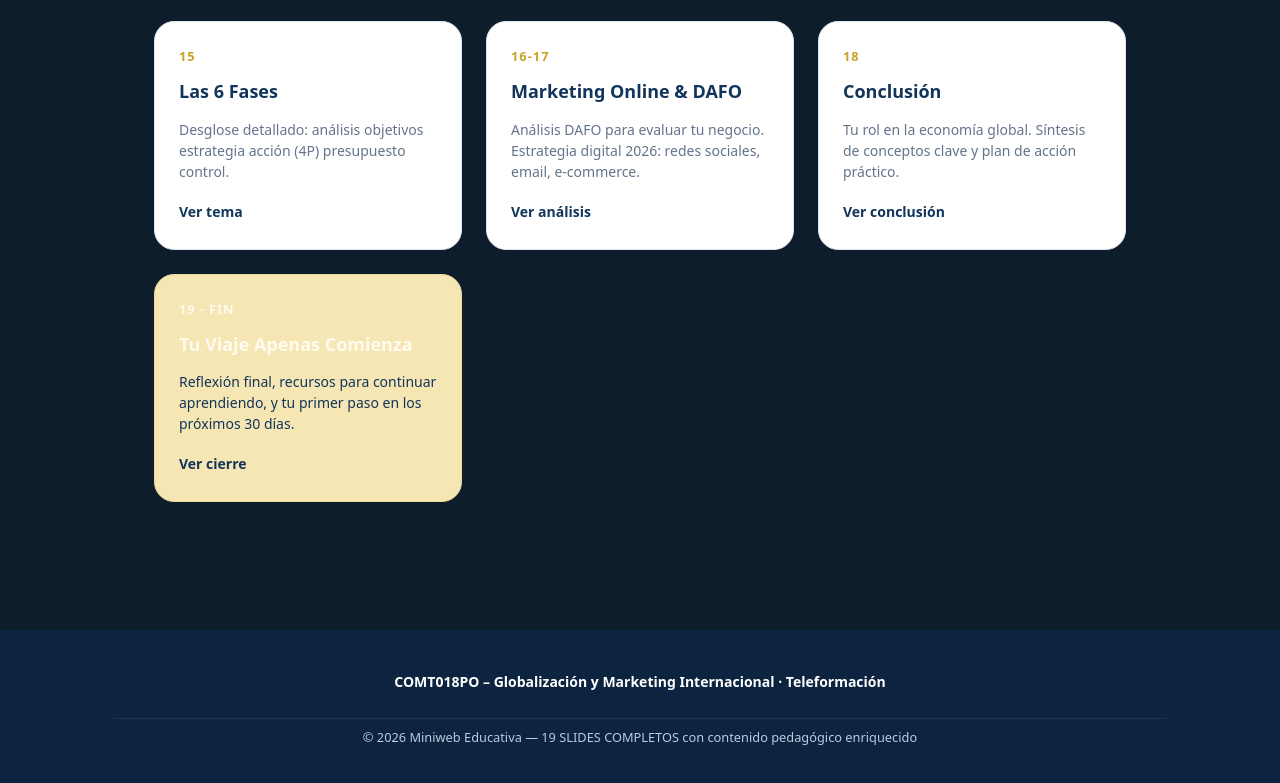
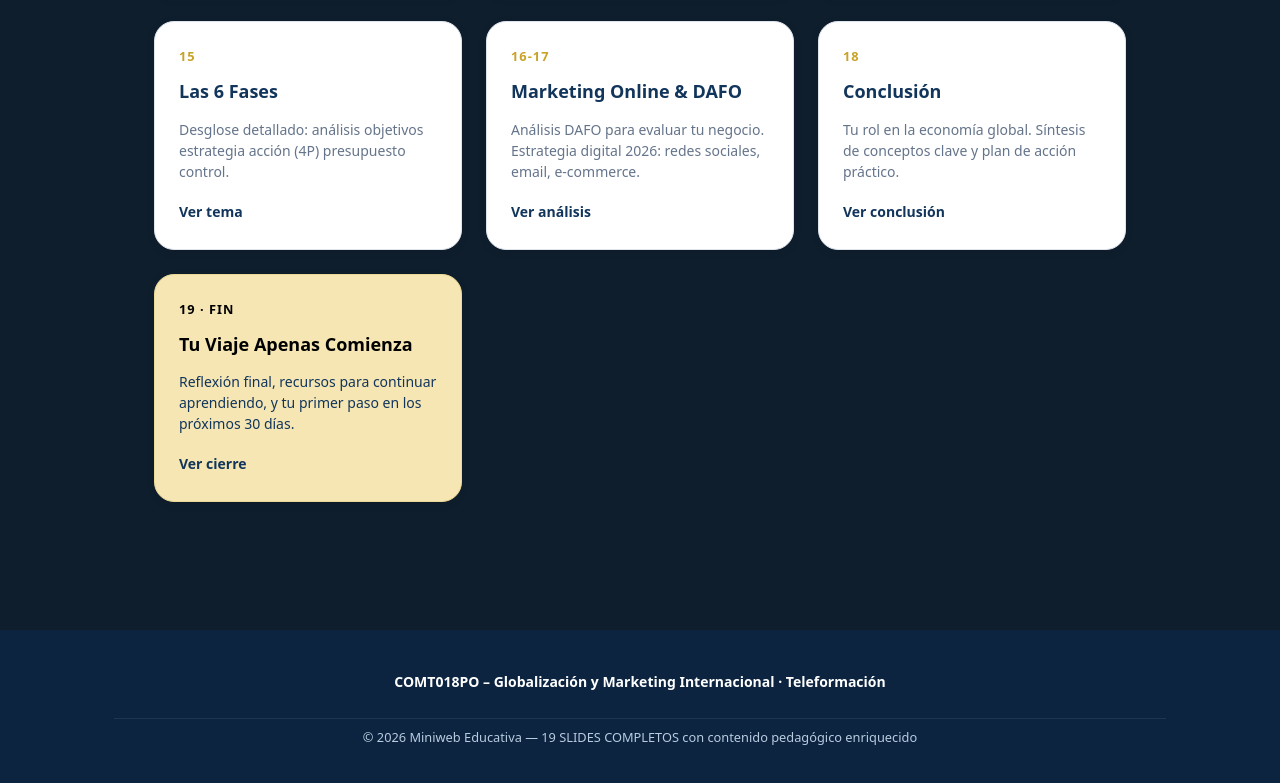
Before and after one commit to miudlila/miniweb_globalizacion_marketing_iinternacional, a website: page index.html in a window 1280 px wide. Shown: the part 1433-2216 px from the top of the page. Drawn offline with Linux system fonts and the light colour scheme.

Commit message:
Cambiar color de títulos de tarjeta 19 de blanco a negro

```diff
--- a/index.html
+++ b/index.html
@@ -139,8 +139,8 @@
         </article>
 
         <article style="background: #f5e6b3; border-radius: 1.25rem; padding: 1.5rem; box-shadow: 0 2px 8px rgba(0,0,0,0.09); border: 1px solid #ead994;">
-          <div style="font-size: 0.8rem; font-weight: 700; color: #fffbf0; letter-spacing: 0.08em; text-transform: uppercase; margin-bottom: 0.5rem;">19 · Fin</div>
-          <h2 style="font-size: 1.125rem; font-weight: 700; color: #fffbf0; margin-bottom: 0.75rem;">Tu Viaje Apenas Comienza</h2>
+          <div style="font-size: 0.8rem; font-weight: 700; color: #000000; letter-spacing: 0.08em; text-transform: uppercase; margin-bottom: 0.5rem;">19 · Fin</div>
+          <h2 style="font-size: 1.125rem; font-weight: 700; color: #000000; margin-bottom: 0.75rem;">Tu Viaje Apenas Comienza</h2>
           <p style="font-size: 0.875rem; color: #12355b; margin-bottom: 1rem; line-height: 1.5;">Reflexión final, recursos para continuar aprendiendo, y tu primer paso en los próximos 30 días.</p>
           <a href="slides/slide-17.html" style="display: inline-flex; align-items: center; font-size: 0.875rem; font-weight: 600; color: #12355b; text-decoration: none;">Ver cierre </a>
         </article>
```
